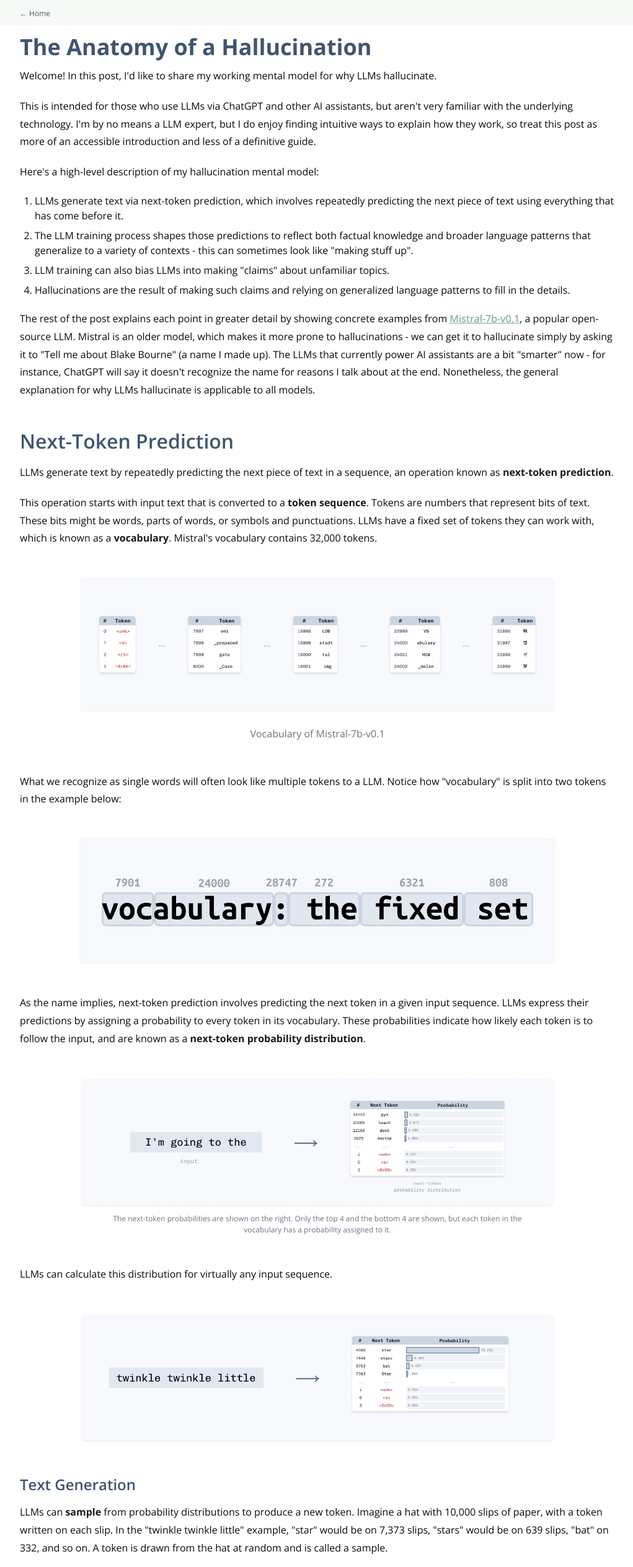
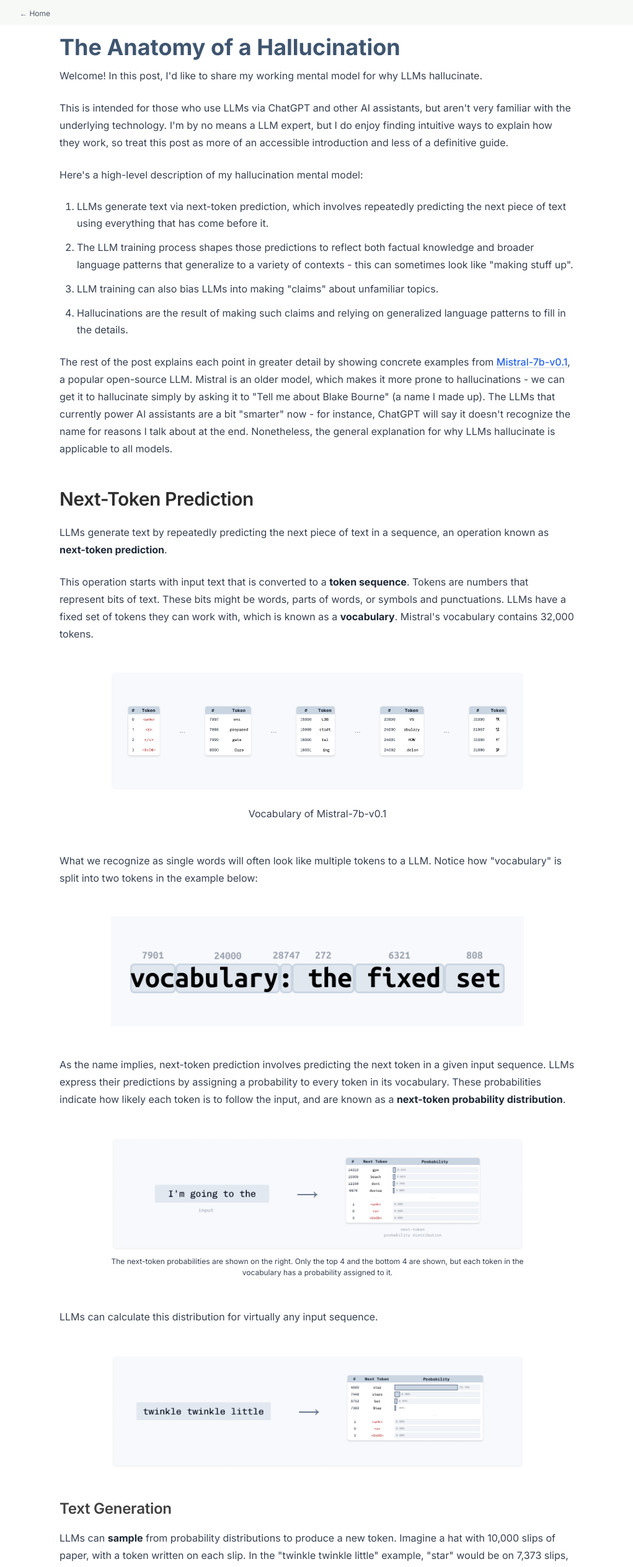
Before and after one commit to jzhang621/website, a Next.js app: page /the-anatomy-of-a-hallucination in a window 1280 px wide. Shown: the top 2529 px of the page at 62% size, without its empty margins (128-1149 px from the left). Built offline with nearby package versions, Linux system fonts and the light colour scheme.

Commit message:
change font

```diff
--- a/app/layout.tsx
+++ b/app/layout.tsx
@@ -4,6 +4,13 @@ import type { Metadata } from "next";
 import localFont from "next/font/local";
 import "./globals.css";
 import { Analytics } from "@vercel/analytics/react";
+
+import { Inter } from "next/font/google";
+
+const inter = Inter({
+    subsets: ["latin"],
+    display: "swap",
+});
 
 // app/layout.tsx
 import { Open_Sans } from "next/font/google";
@@ -34,7 +41,8 @@ export default function RootLayout({
     children: React.ReactNode;
 }>) {
     return (
-        <html lang="en" className={openSans.variable}>
+        // <html lang="en" className={`${openSans.variable}`}>
+        <html lang="en" className={inter.className}>
             <head>
                 <link rel="icon" href="/favicon.ico" />
                 <link rel="icon" type="image/png" sizes="32x32" href="/favicon-32x32.png" />
@@ -43,7 +51,7 @@ export default function RootLayout({
 
             <body className={`bg-white antialiased`}>
                 <Nav />
-                <div className="mt-4 w-full md:max-w-5xl mx-auto px-4 sm:px-6 lg:px-8">
+                <div className="mt-4 w-full md:max-w-4xl mx-auto px-4 sm:px-6 lg:px-8">
                     {children}
                 </div>
                 <Analytics />
--- a/mdx-components.js
+++ b/mdx-components.js
@@ -2,109 +2,339 @@
 // import { MDXComponents } from "mdx/types";
 import Latex from "./components/Latex";
 
+// Import Inter font - add this to your layout.tsx or _app.tsx if not already imported
+// import { Inter } from 'next/font/google';
+// const inter = Inter({ subsets: ['latin'] });
+
 export function useMDXComponents(components) {
-    // Default components with custom styling
+    // Default components with LessWrong/Notion-inspired styling
     const defaultComponents = {
-        Latex: ({ children }) => <Latex>{children}</Latex>,
+        Latex: ({ children }) => (
+            <Latex
+                style={{
+                    margin: "2rem 0",
+                    padding: "1rem",
+                    backgroundColor: "#fafafa",
+                    borderRadius: "6px",
+                    border: "1px solid #e5e5e5",
+                }}
+            >
+                {children}
+            </Latex>
+        ),
+
         h1: ({ children }) => (
             <h1
                 style={{
-                    color: "#3F5570",
-                    fontSize: "30px",
-                    fontWeight: "bold",
-                    marginBottom: "1rem",
+                    fontFamily: "var(--font-inter)",
+                    color: "#1a1a1a",
+                    fontSize: "2.25rem",
+                    fontWeight: "700",
+                    lineHeight: "1.2",
+                    marginTop: "3rem",
+                    marginBottom: "1.5rem",
+                    letterSpacing: "-0.025em",
+                    borderBottom: "2px solid #e5e5e5",
+                    paddingBottom: "0.75rem",
                 }}
             >
                 {children}
             </h1>
         ),
+
         h2: ({ children }) => (
             <h2
                 style={{
-                    fontSize: "32px",
-                    color: "#3F5570",
-                    marginTop: "2.75rem",
-                    fontWeight: 600,
+                    fontFamily: "var(--font-inter)",
+                    color: "#2d2d2d",
+                    fontSize: "1.875rem",
+                    fontWeight: "600",
+                    lineHeight: "1.3",
+                    marginTop: "3rem",
+                    marginBottom: "1.25rem",
+                    letterSpacing: "-0.015em",
                 }}
             >
                 {children}
             </h2>
         ),
+
         h3: ({ children }) => (
-            <h2
+            <h3
                 style={{
-                    fontSize: "24px",
-                    color: "#3F5570",
-                    marginTop: "2.25rem",
-                    fontWeight: 600,
+                    fontFamily: "var(--font-inter)",
+                    color: "#404040",
+                    fontSize: "1.5rem",
+                    fontWeight: "600",
+                    lineHeight: "1.4",
+                    marginTop: "2.5rem",
+                    marginBottom: "1rem",
+                    letterSpacing: "-0.01em",
                 }}
             >
                 {children}
-            </h2>
+            </h3>
         ),
+
         h4: ({ children }) => (
-            <h2
+            <h4
                 style={{
-                    fontSize: "20px",
-                    color: "#3F5570",
-                    marginTop: "1.5rem",
-                    fontWeight: 500,
+                    fontFamily: "var(--font-inter)",
+                    color: "#525252",
+                    fontSize: "1.25rem",
+                    fontWeight: "600",
+                    lineHeight: "1.4",
+                    marginTop: "2rem",
+                    marginBottom: "0.75rem",
                 }}
             >
                 {children}
-            </h2>
+            </h4>
         ),
-        Latex: ({ children }) => (
-            <Latex style={{ marginTop: "1.25rem", marginBottom: "1.25rem" }}>{children}</Latex>
-        ),
+
         p: ({ children, ...props }) => {
             const style = {
-                lineHeight: "1.8",
-                fontSize: "16px",
-                margin: "1.25rem 0",
+                fontFamily: "var(--font-inter)",
+                lineHeight: "1.75",
+                fontSize: "1rem",
+                color: "#374151",
+                margin: "1.5rem 0",
+                maxWidth: "none",
             };
 
             // Check if the parent is a figcaption
             const isInFigcaption = props.parentName === "figcaption";
 
-            return <p style={isInFigcaption ? {} : style}>{children}</p>;
+            return (
+                <p
+                    style={
+                        isInFigcaption
+                            ? {
+                                  fontFamily: "var(--font-inter)",
+                                  fontSize: "0.875rem",
+                                  color: "#6b7280",
+                                  fontStyle: "italic",
+                                  textAlign: "center",
+                                  marginTop: "0.5rem",
+                              }
+                            : style
+                    }
+                >
+                    {children}
+                </p>
+            );
         },
+
         ul: ({ children }) => (
-            <ul style={{ paddingLeft: "1.5rem", listStyle: "disc", marginBottom: "1rem" }}>
+            <ul
+                style={{
+                    paddingLeft: "1.75rem",
+                    listStyle: "disc",
+                    listStyleColor: "#9ca3af",
+                    margin: "1.5rem 0",
+                }}
+            >
                 {children}
             </ul>
         ),
+
         ol: ({ children }) => (
-            <ol style={{ paddingLeft: "1.5rem", listStyle: "decimal", marginBottom: "1rem" }}>
+            <ol
+                style={{
+                    paddingLeft: "1.75rem",
+                    listStyle: "decimal",
+                    listStyleColor: "#9ca3af",
+                    margin: "1.5rem 0",
+                }}
+            >
                 {children}
             </ol>
         ),
-        li: ({ children }) => <li style={{ marginBottom: "0.5rem" }}>{children}</li>,
+
+        li: ({ children }) => (
+            <li
+                style={{
+                    fontFamily: "var(--font-inter)",
+                    marginBottom: "0.75rem",
+                    lineHeight: "1.7",
+                    color: "#374151",
+                }}
+            >
+                {children}
+            </li>
+        ),
+
         a: ({ children, href }) => (
             <a
                 href={href}
-                style={{ color: "#77A993", textDecoration: "underline", fontWeight: 500 }}
+                style={{
+                    fontFamily: "var(--font-inter)",
+                    color: "#2563eb",
+                    textDecoration: "underline",
+                    textDecorationColor: "#cbd5e1",
+                    textUnderlineOffset: "3px",
+                    fontWeight: "500",
+                }}
             >
                 {children}
             </a>
         ),
+
         em: ({ children }) => (
-            <strong style={{ color: "#77A6A9", fontStyle: "italic" }}>{children}</strong>
+            <em
+                style={{
+                    fontFamily: "var(--font-inter)",
+                    color: "#059669",
+                    fontStyle: "italic",
+                    fontWeight: "500",
+                }}
+            >
+                {children}
+            </em>
         ),
+
         strong: ({ children }) => (
-            <strong style={{ color: "#1a1a1a", fontWeight: 700 }}>{children}</strong>
+            <strong
+                style={{
+                    fontFamily: "var(--font-inter)",
+                    color: "#1f2937",
+                    fontWeight: "700",
+                }}
+            >
+                {children}
+            </strong>
         ),
+
         blockquote: ({ children }) => (
             <blockquote
                 style={{
-                    width: "75%",
-                    margin: "1.5rem auto",
-                    borderLeft: "4px solid #cbbd93",
-                    paddingLeft: "1rem",
+                    fontFamily: "var(--font-inter)",
+                    margin: "2rem 0",
+                    padding: "1.5rem 2rem",
+                    backgroundColor: "#f8fafc",
+                    borderLeft: "4px solid #3b82f6",
+                    borderRadius: "0 6px 6px 0",
+                    fontStyle: "italic",
+                    color: "#475569",
+                    fontSize: "1.05rem",
+                    lineHeight: "1.7",
+                    position: "relative",
+                }}
+            >
+                <div
+                    style={{
+                        position: "absolute",
+                        top: "1rem",
+                        left: "1rem",
+                        fontSize: "2rem",
+                        color: "#cbd5e1",
+                        lineHeight: "1",
+                    }}
+                >
+                    "
+                </div>
+                <div style={{ marginLeft: "1rem" }}>{children}</div>
+            </blockquote>
+        ),
+
+        pre: ({ children, ...props }) => (
+            <pre
+                style={{
+                    backgroundColor: "#1e293b",
+                    color: "#e2e8f0",
+                    padding: "1.5rem",
+                    borderRadius: "8px",
+                    overflow: "auto",
+                    margin: "2rem 0",
+                    fontSize: "0.875rem",
+                    lineHeight: "1.6",
+                    border: "1px solid #334155",
+                    fontFamily: "'JetBrains Mono', 'Fira Code', Consolas, monospace",
+                }}
+                {...props}
+            >
+                {children}
+            </pre>
+        ),
+
+        code: ({ children, ...props }) => (
+            <code
+                style={{
+                    fontFamily: "'JetBrains Mono', 'Fira Code', Consolas, monospace",
+                    backgroundColor: "#f1f5f9",
+                    color: "#e11d48",
+                    padding: "0.25rem 0.5rem",
+                    borderRadius: "4px",
+                    fontSize: "0.875em",
+                    fontWeight: "500",
+                    border: "1px solid #e2e8f0",
+                }}
+                {...props}
+            >
+                {children}
+            </code>
+        ),
+
+        // Additional components for better content structure
+        hr: () => (
+            <hr
+                style={{
+                    border: "none",
+                    height: "1px",
+                    backgroundColor: "#e5e7eb",
+                    margin: "3rem 0",
+                }}
+            />
+        ),
+
+        table: ({ children }) => (
+            <div
+                style={{
+                    overflowX: "auto",
+                    margin: "2rem 0",
+                    borderRadius: "8px",
+                    border: "1px solid #e5e7eb",
+                }}
+            >
+                <table
+                    style={{
+                        width: "100%",
+                        borderCollapse: "collapse",
+                        fontSize: "0.875rem",
+                    }}
+                >
+                    {children}
+                </table>
+            </div>
+        ),
+
+        th: ({ children }) => (
+            <th
+                style={{
+                    fontFamily: "var(--font-inter)",
+                    backgroundColor: "#f9fafb",
+                    padding: "0.75rem 1rem",
+                    textAlign: "left",
+                    fontWeight: "600",
+                    color: "#374151",
+                    borderBottom: "1px solid #e5e7eb",
                 }}
             >
                 {children}
-            </blockquote>
+            </th>
+        ),
+
+        td: ({ children }) => (
+            <td
+                style={{
+                    fontFamily: "var(--font-inter)",
+                    padding: "0.75rem 1rem",
+                    borderBottom: "1px solid #f3f4f6",
+                    color: "#6b7280",
+                }}
+            >
+                {children}
+            </td>
         ),
     };
 
@@ -112,34 +342,5 @@ export function useMDXComponents(components) {
     return {
         ...defaultComponents,
         ...components,
-        pre: ({ children, ...props }) => (
-            <pre
-                style={{
-                    backgroundColor: "#1a1a1a",
-                    padding: "1rem",
-                    borderRadius: "0.5rem",
-                    overflow: "auto",
-                    marginBottom: "1.5rem",
-                    fontSize: "0.875rem",
-                    lineHeight: "1.5",
-                }}
-                {...props}
-            >
-                {children}
-            </pre>
-        ),
-        code: ({ children, ...props }) => (
-            <code
-                style={{
-                    fontFamily: "monospace",
-                    padding: "0.2rem 0.4rem",
-                    borderRadius: "0.25rem",
-                    fontSize: "0.875em",
-                }}
-                {...props}
-            >
-                {children}
-            </code>
-        ),
     };
 }
--- a/tailwind.config.ts
+++ b/tailwind.config.ts
@@ -9,6 +9,9 @@ const config: Config = {
     ],
     theme: {
         extend: {
+            fontFamily: {
+                sans: ["var(--font-inter)"],
+            },
             colors: {
                 background: "hsl(var(--background))",
                 foreground: "hsl(var(--foreground))",
```
